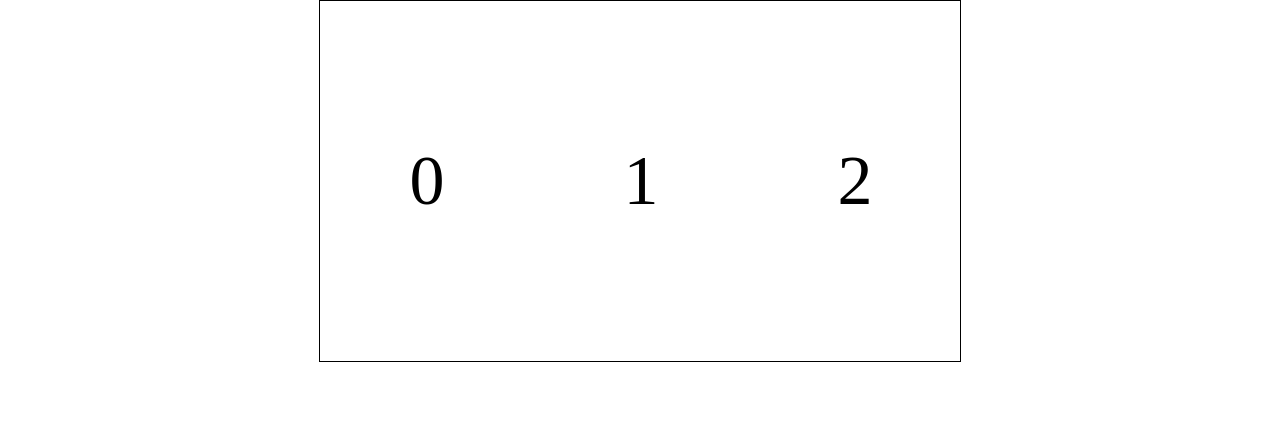
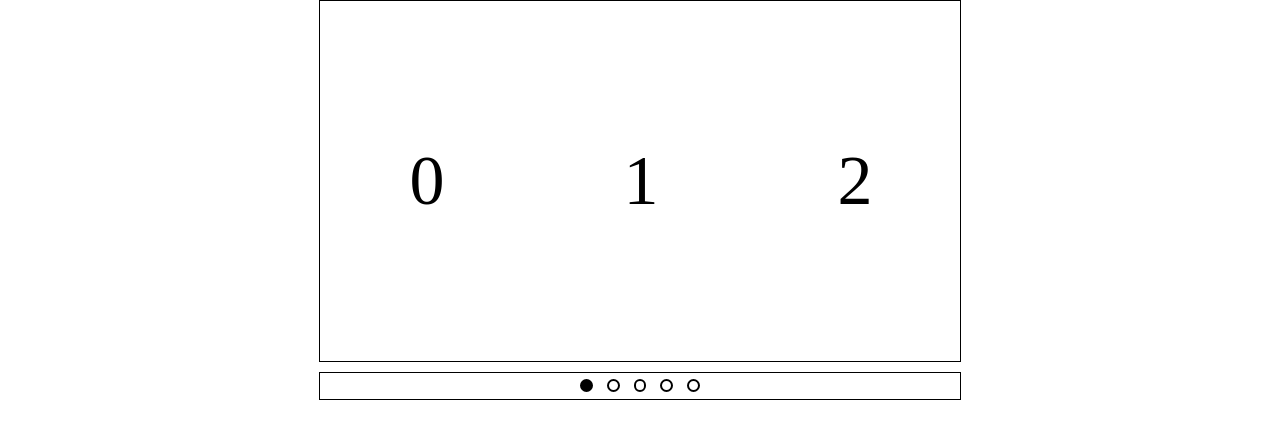
Before and after one commit to Overlord-15/repos, a plain HTML site: page index.html in a window 1280 px wide. Shown: the top 424 px of the page. Drawn offline with Linux system fonts and the light colour scheme.

Commit message:
Update style.css

```diff
--- a/style.css
+++ b/style.css
@@ -42,6 +42,10 @@
 	color: blue;
 }
 
+.item.active-slide {
+	color: green !important;
+}
+
 .btns {
 	display: flex;
 }
@@ -51,6 +55,68 @@
 	margin: 20px 10px;
 	cursor: pointer;
 }
+
+ul {
+	display: flex;
+	justify-content: center;
+	width: 50vw;
+	margin: 10px auto;
+	border: 1px solid black;
+	list-style: none;
+	height: 2vw;
+	align-items: center;
+}
+
+ul li {
+	width: 0.7vw;
+	height: 0.7vw;
+	margin: 0 7px;
+	border: 2px solid black;
+	border-radius: 100%;
+}
+
+li.active {
+	background: black;
+}
+
+
+
+
+
+
+
+
+
+
+
+
+
+
+
+
+
+
+
+
+
+
+
+
+
+
+
+
+
+
+
+
+
+
+
+
+
+
+
 
 
 @media screen and (max-width: 900px) {
```
